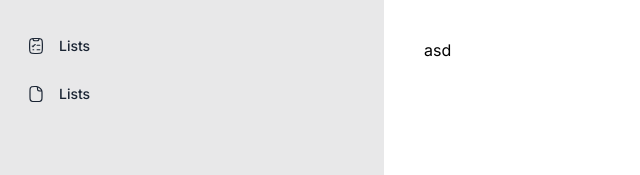
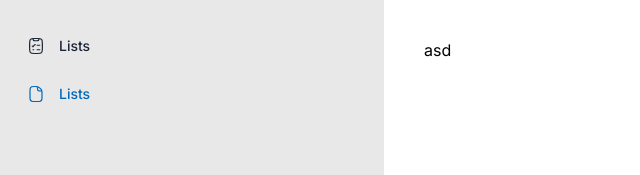
Before and after one commit to YuriyYurev/admin-next, a Next.js app: page / in a window 1280 px wide. Shown: the top 175 px of the page, without its empty margins (0-640 px from the left). Built offline with nearby package versions, Linux system fonts and the light colour scheme.

Commit message:
fix: link active

```diff
--- a/src/app/page.js
+++ b/src/app/page.js
@@ -19,12 +19,12 @@ export default function Home() {
 						</a>
 					</li>
 					<li className={styles['list-item']}>
-					<a href="/" className={styles.link}>
-						<svg width="18" height="18" viewBox="0 0 18 18" fill="none" xmlns="http://www.w3.org/2000/svg">
-							<path d="M10.5 1.875V2.80002C10.5 3.92013 10.5 4.48018 10.718 4.908C10.9097 5.28433 11.2157 5.59029 11.592 5.78204C12.0198 6.00002 12.5799 6.00002 13.7 6.00002H14.625M15 7.90165V11.7C15 13.3802 15 14.2202 14.673 14.862C14.3854 15.4265 13.9265 15.8854 13.362 16.173C12.7202 16.5 11.8802 16.5 10.2 16.5H7.8C6.11984 16.5 5.27976 16.5 4.63803 16.173C4.07354 15.8854 3.6146 15.4265 3.32698 14.862C3 14.2202 3 13.3802 3 11.7V6.3C3 4.61984 3 3.77976 3.32698 3.13803C3.6146 2.57354 4.07354 2.1146 4.63803 1.82698C5.27976 1.5 6.11984 1.5 7.8 1.5H8.59835C9.16907 1.5 9.45442 1.5 9.72825 1.53027C10.6709 1.63446 11.5644 2.00458 12.3046 2.59744C12.5197 2.76966 12.7214 2.97144 13.125 3.375V3.375C13.5286 3.77856 13.7303 3.98034 13.9026 4.19536C14.4954 4.93557 14.8655 5.82913 14.9697 6.77175C15 7.04558 15 7.33093 15 7.90165Z" stroke="currentcolor" stroke-width="1.2" stroke-linecap="round" stroke-linejoin="round"/>
-						</svg>
-						<span className={styles.text}>Lists</span>
-					</a>
+						<a href="/" className={`${styles.link} ${styles.active}`}>
+							<svg width="18" height="18" viewBox="0 0 18 18" fill="none" xmlns="http://www.w3.org/2000/svg">
+								<path d="M10.5 1.875V2.80002C10.5 3.92013 10.5 4.48018 10.718 4.908C10.9097 5.28433 11.2157 5.59029 11.592 5.78204C12.0198 6.00002 12.5799 6.00002 13.7 6.00002H14.625M15 7.90165V11.7C15 13.3802 15 14.2202 14.673 14.862C14.3854 15.4265 13.9265 15.8854 13.362 16.173C12.7202 16.5 11.8802 16.5 10.2 16.5H7.8C6.11984 16.5 5.27976 16.5 4.63803 16.173C4.07354 15.8854 3.6146 15.4265 3.32698 14.862C3 14.2202 3 13.3802 3 11.7V6.3C3 4.61984 3 3.77976 3.32698 3.13803C3.6146 2.57354 4.07354 2.1146 4.63803 1.82698C5.27976 1.5 6.11984 1.5 7.8 1.5H8.59835C9.16907 1.5 9.45442 1.5 9.72825 1.53027C10.6709 1.63446 11.5644 2.00458 12.3046 2.59744C12.5197 2.76966 12.7214 2.97144 13.125 3.375V3.375C13.5286 3.77856 13.7303 3.98034 13.9026 4.19536C14.4954 4.93557 14.8655 5.82913 14.9697 6.77175C15 7.04558 15 7.33093 15 7.90165Z" stroke="currentcolor" stroke-width="1.2" stroke-linecap="round" stroke-linejoin="round"/>
+							</svg>
+							<span className={styles.text}>Lists</span>
+						</a>
 					</li>
 				</ul>
 			</aside>
--- a/src/app/page.module.scss
+++ b/src/app/page.module.scss
@@ -57,9 +57,15 @@
 		&:hover {
 			background: #E0ECFF;
 			border-color: #3490F6;
-			> .text, >svg {
+			> .text, > svg {
 				color: #0068B9;
 			}
 		}
 	}
+	&.active {
+		pointer-events: none;
+		> .text, > svg {
+			color: #0068B9;
+		}
+	}
 }
```
